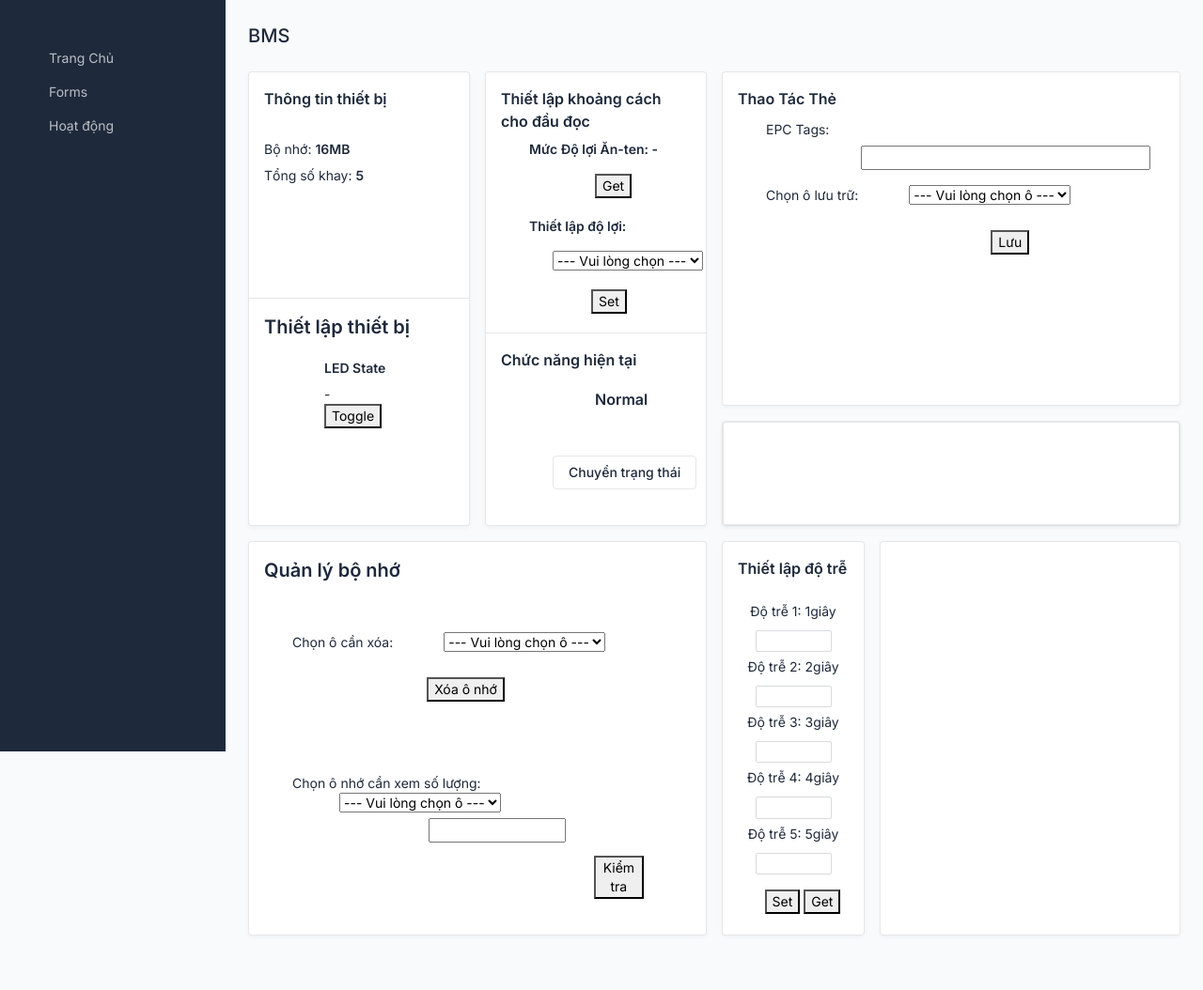
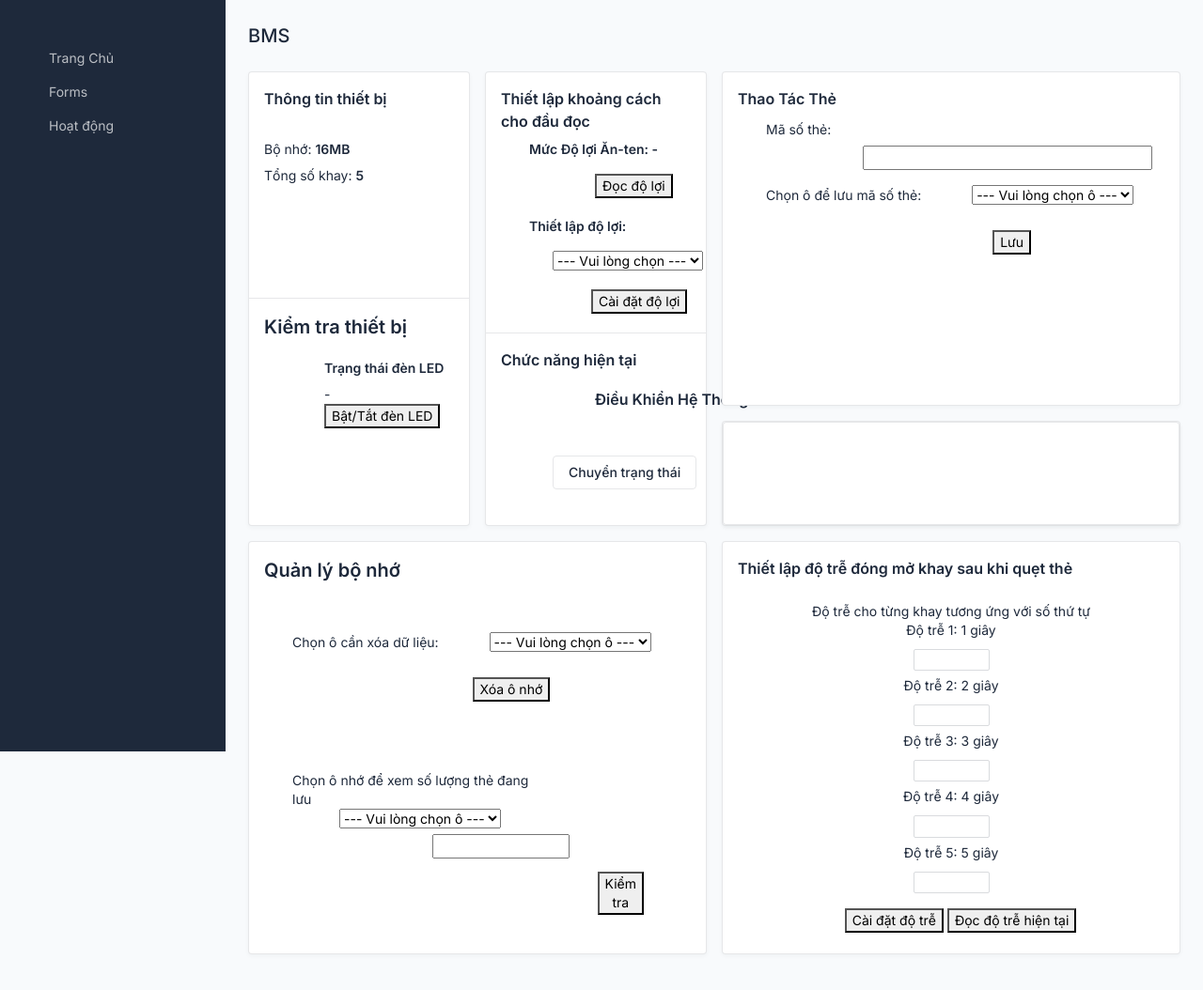
Before and after one commit to ngtkien/esp_uhf_serial, a plain HTML site: page data/index.html in a window 1280 px wide. Shown: the whole page at 94% size. Drawn offline with Linux system fonts and the light colour scheme.

Commit message:
- vietnamese all

```diff
--- a/data/index.html
+++ b/data/index.html
@@ -160,12 +160,12 @@
                       </div>
                     </div>
                   </div>
-                  <div class="card-body" style="min-height: 240px;"><h2 style="min-height: 40px;">Thiết lập thiết bị</h2>
+                  <div class="card-body" style="min-height: 240px;"><h2 style="min-height: 40px;">Kiểm tra thiết bị</h2>
                     <div class="ms-5 d-inline-block">
 
-                      <h4>LED State </h2>
+                      <h4>Trạng thái đèn LED</h2>
                       <span id="led_state">-</span>
-                      <p><button id="button" class="button">Toggle</button></p>
+                      <p><button id="button" class="button">Bật/Tắt đèn LED</button></p>
 
                       <!-- <p >Độ trễ: <span id="delay">-</span>giây</p>
                       Thiết lập độ trễ:
@@ -184,7 +184,7 @@
                     <div class="d-flex align-items-baseline">
                       <div class="h4 mb-3 me-2">
                         <p style="position:relative; left:30px; ">Mức Độ lợi Ăn-ten: <strong><span id="gain">-</span></strong></p>
-                        <button id="button_pow" class="button" style="position: relative; left:100px ">Get</button>
+                        <button id="button_pow" class="button" style="position: relative; left:100px ">Đọc độ lợi</button>
                         <form>
                           <p><label style="position:relative; left:30px; top: 20px;"><strong>Thiết lập độ lợi:</strong></label></p>
                           <select style="position:relative; left:55px; top: 20px" id="gain_set">
@@ -201,7 +201,7 @@
                           <option value=9>9</option>
                           </select>
                         </form>
-                        <button style="position: relative; top: 40px; left:60%" id="set_pow" class="button">Set</button>
+                        <button style="position: relative; top: 40px; left:60%" id="set_pow" class="button">Cài đặt độ lợi</button>
                       </div>
                     </div>
                   </div>
@@ -209,7 +209,7 @@
                     <div class="d-flex align-items-center"> <h3>Chức năng hiện tại</h3>
                     </div>
                     <div class="d-flex align-items-baseline"  style="min-height: 20px;">
-                      <h3 style="position: relative; top: 10px; left:100px; min-width: none;"><strong><span id="function">Normal</span></strong></h3>
+                      <h3 style="position: relative; top: 10px; left:100px; min-width: none;"><strong><span id="function">Điều Khiển Hệ Thống</span></strong></h3>
                       </div>
                     <div class="d-flex align-items-baseline"  style="min-height: 80px;">
                       <a class="btn btn-white" style="position: relative; top: 50px; left: 55px;" id="fn_normal">Chuyển trạng thái</a>
@@ -228,8 +228,8 @@
                         </div>
                         <div class="d-flex align-items-baseline" style="min-height: 290px;">
                           <form >
-                            <p><lable style="position:relative; left:30px; ">EPC Tags: <input class="input" type="text" id ="epc_tag" type="text" minlength="24" maxlength="24" size="30" name="epc_tag" style="position:relative; left: 30px; top:30px; "></lable></p>
-                            <label  style="position:relative; left:30px; top: 30px" for="room">Chọn ô lưu trữ:</label>
+                            <p><lable style="position:relative; left:30px; ">Mã số thẻ: <input class="input" type="text" id ="epc_tag" type="text" minlength="24" maxlength="24" size="30" name="epc_tag" style="position:relative; left: 30px; top:30px; "></lable></p>
+                            <label  style="position:relative; left:30px; top: 30px" for="room">Chọn ô để lưu mã số thẻ:</label>
                             <select id="storage" style="position:relative;top:0px;left:80px; top: 30px">
                             <option value="selectcard">--- Vui lòng chọn ô ---</option>
                             <option value=1>1</option>
@@ -272,7 +272,7 @@
 
                       <div class="d-flex align-items-baseline" style="min-height: 150px;">
                         <form >
-                          <label  style="position:relative; left:30px; top: 30px" for="room">Chọn ô cần xóa:</label>
+                          <label  style="position:relative; left:30px; top: 30px" for="room">Chọn ô cần xóa dữ liệu:</label>
                           <select id="erase_storage" style="position:relative;top:0px;left:80px; top: 30px">
                           <option value="selectcard">--- Vui lòng chọn ô ---</option>
                           <option value=1>1</option>
@@ -288,7 +288,7 @@
 
 
                          <form >
-                          <label  style="position:relative; left:30px; top: 30px" for="room">Chọn ô nhớ cần xem số lượng:</label>
+                          <label  style="position:relative; left:30px; top: 30px" for="room">Chọn ô nhớ để xem số lượng thẻ đang lưu</label>
                           <select id="get_storage" style="position:relative;top:0px;left:80px; top: 30px">
                             <option value="selectcard">--- Vui lòng chọn ô ---</option>
                             <option value=1>1</option>
@@ -309,39 +309,40 @@
                   </div>
                 </a>
               </div>
-              <div class="col-sm-5 col-lg-2">
+              <div class="col-sm-5 col-lg-6">
                 <a class="card card-sponsor target="_blank" rel="noopener" aria-label="Sponsor Tabler!">
-                  <div class="card-body " style=" min-height: 240px;"><h3 style="min-height: 40px;">Thiết lập độ trễ</h3>
+                  <div class="card-body " style=" min-height: 240px;"><h3 style="min-height: 40px;">Thiết lập độ trễ đóng mở khay sau khi quẹt thẻ</h3>
                       <center>
-                        <p>Độ trễ 1: <span id="delay1">1</span>giây
+                        <label>Độ trễ cho từng khay tương ứng với số thứ tự</label>
+                        <p>Độ trễ 1: <span id="delay1">1</span> giây
                           <input style="position: relative; top: 10px" type="text" class="form-control form-control-sm" id="delay_input1" minlength="2" maxlength="2" size="5">
                           </p>
-                          <p >Độ trễ 2: <span id="delay2">2</span>giây
+                          <p >Độ trễ 2: <span id="delay2">2</span> giây
                           <input style="position: relative; top: 10px" type="text" class="form-control form-control-sm" id="delay_input2" minlength="2" maxlength="2" size="5">
                           </p>
-                          <p >Độ trễ 3: <span id="delay3">3</span>giây
+                          <p >Độ trễ 3: <span id="delay3">3</span> giây
                           <input style="position: relative; top: 10px" type="text" class="form-control form-control-sm" id="delay_input3" minlength="2" maxlength="2" size="5">
                           </p>
-                          <p >Độ trễ 4: <span id="delay4">4</span>giây
+                          <p >Độ trễ 4: <span id="delay4">4</span> giây
                           <input style="position: relative; top: 10px" type="text" class="form-control form-control-sm" id="delay_input4" minlength="2" maxlength="2" size="5">
                           </p>
-                          <p >Độ trễ 5: <span id="delay5">5</span>giây
+                          <p >Độ trễ 5: <span id="delay5">5</span> giây
                           <input style="position: relative; top: 10px" type="text" class="form-control form-control-sm" id="delay_input5" minlength="2" maxlength="2" size="5">
                           </p>
-                          <button style="position: relative; top: 10px; left: 10px;" id="delay_set" class="button">Set</button>
-                          <button style="position: relative; top: 10px; left: 10px;" id="delay_get" class="button">Get</button>
+                          <button style="position: relative; top: 10px; left: 10px;" id="delay_set" class="button">Cài đặt độ trễ</button>
+                          <button style="position: relative; top: 10px; left: 10px;" id="delay_get" class="button">Đọc độ trễ hiện tại</button>
                         </p>
                       </center>
                   </div>
                 </a>
               </div>
-              <div class="col-md-6 col-lg-4">
+              <!-- <div class="col-md-6 col-lg-4">
                 <a class="card card-sponsor" target="_blank" rel="noopener" aria-label="Sponsor Tabler!">
                   <div class="card-body">
 
                   </div>
                 </a>
-              </div>
+              </div> -->
             </div>
           </div>
         </div>
@@ -492,7 +493,12 @@
           document.getElementById('gain').innerHTML = data.gain;
         }
         if(data.action == "change_mode"){
-          document.getElementById("function").innerHTML = data.mode;
+          if(data.mode == "Normal"){
+            document.getElementById("function").innerHTML = "Điều Khiển Hệ Thống";
+          }
+          else {
+            document.getElementById("function").innerHTML = "Đọc và ghi thẻ";
+          }
         }
         if(data.action == "post_epc"){
           document.getElementById("epc_tag").value = data.epc;
```
